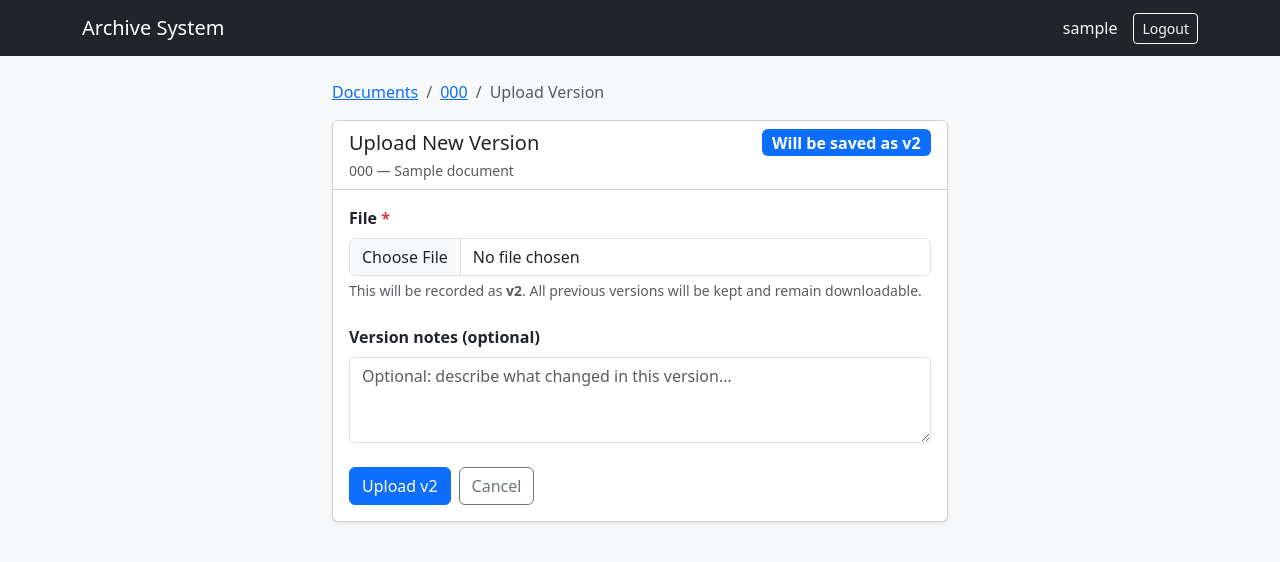
After one commit to Nour-Nasan/Archive-Management-System, a Django app: page /documents/1/upload-version/ in a window 1280 px wide. The commit adds this page. Shown: the top 562 px of the page. Run offline with Django 5.2, Linux system fonts and the light colour scheme; a user stored in the database is signed in; tables that the repository leaves empty hold one stand-in row (values such as "Sample post"); some libraries are stand-ins or nearby versions.

Commit message:
Add document versioning and upload functionality
Replit-Commit-Author: Agent

```diff
--- a/documents/forms.py
+++ b/documents/forms.py
@@ -22,8 +22,29 @@ class DocumentForm(forms.ModelForm):
 
 
 class DocumentFileForm(forms.Form):
+    """Lightweight form used only during document creation for the optional first file."""
     file = forms.FileField(
         required=False,
         widget=forms.ClearableFileInput(attrs={'class': 'form-control'}),
         label='Attach file (optional)',
     )
+
+
+class VersionUploadForm(forms.Form):
+    """Dedicated form for uploading a new document version."""
+    file = forms.FileField(
+        required=True,
+        widget=forms.ClearableFileInput(attrs={'class': 'form-control'}),
+        label='Select file',
+        error_messages={'required': 'Please select a file to upload.'},
+    )
+    notes = forms.CharField(
+        required=False,
+        widget=forms.Textarea(attrs={
+            'class': 'form-control',
+            'rows': 3,
+            'placeholder': 'Optional: describe what changed in this version…',
+        }),
+        label='Version notes (optional)',
+        max_length=1000,
+    )
--- a/documents/models.py
+++ b/documents/models.py
@@ -64,10 +64,11 @@ class DocumentFile(models.Model):
         related_name='uploaded_files'
     )
 
+    notes = models.TextField(blank=True, default='')
     uploaded_at = models.DateTimeField(auto_now_add=True)
 
     class Meta:
-        ordering = ['-uploaded_at']
+        ordering = ['-version']  # newest version first
 
     def __str__(self):
         return f"{self.original_name} - v{self.version}"
--- /dev/null
+++ b/documents/templates/documents/document_upload_version.html
@@ -0,0 +1,80 @@
+<!DOCTYPE html>
+<html lang="en">
+<head>
+    <meta charset="UTF-8">
+    <title>Upload Version | {{ document.title }} | Archive System</title>
+    <link href="https://cdn.jsdelivr.net/npm/bootstrap@5.3.3/dist/css/bootstrap.min.css" rel="stylesheet">
+</head>
+<body class="bg-light">
+
+<nav class="navbar navbar-expand-lg navbar-dark bg-dark mb-4">
+    <div class="container">
+        <a class="navbar-brand" href="#">Archive System</a>
+        <div class="ms-auto d-flex align-items-center gap-3">
+            <span class="text-light">{{ request.user.username }}</span>
+            <a href="{% url 'accounts:logout' %}" class="btn btn-outline-light btn-sm">Logout</a>
+        </div>
+    </div>
+</nav>
+
+<div class="container" style="max-width: 640px;">
+
+    <nav aria-label="breadcrumb" class="mb-3">
+        <ol class="breadcrumb">
+            <li class="breadcrumb-item"><a href="{% url 'documents:document_list' %}">Documents</a></li>
+            <li class="breadcrumb-item"><a href="{% url 'documents:document_detail' document.pk %}">{{ document.document_number }}</a></li>
+            <li class="breadcrumb-item active">Upload Version</li>
+        </ol>
+    </nav>
+
+    <div class="card shadow-sm">
+        <div class="card-header bg-white">
+            <div class="d-flex justify-content-between align-items-center">
+                <h5 class="mb-0">Upload New Version</h5>
+                <span class="badge bg-primary fs-6">Will be saved as v{{ next_version }}</span>
+            </div>
+            <div class="text-muted small mt-1">{{ document.document_number }} — {{ document.title }}</div>
+        </div>
+        <div class="card-body">
+            <form method="post" enctype="multipart/form-data" novalidate>
+                {% csrf_token %}
+
+                <div class="mb-4">
+                    <label class="form-label fw-semibold">
+                        File <span class="text-danger">*</span>
+                    </label>
+                    {{ form.file }}
+                    {% if form.file.errors %}
+                        <div class="text-danger small mt-1">{{ form.file.errors.0 }}</div>
+                    {% endif %}
+                    <div class="form-text">
+                        This will be recorded as <strong>v{{ next_version }}</strong>.
+                        All previous versions will be kept and remain downloadable.
+                    </div>
+                </div>
+
+                <div class="mb-4">
+                    <label class="form-label fw-semibold">{{ form.notes.label }}</label>
+                    {{ form.notes }}
+                    {% if form.notes.errors %}
+                        <div class="text-danger small mt-1">{{ form.notes.errors.0 }}</div>
+                    {% endif %}
+                </div>
+
+                <div class="d-flex gap-2">
+                    <button type="submit" class="btn btn-primary">
+                        Upload v{{ next_version }}
+                    </button>
+                    <a href="{% url 'documents:document_detail' document.pk %}" class="btn btn-outline-secondary">
+                        Cancel
+                    </a>
+                </div>
+            </form>
+        </div>
+    </div>
+
+</div>
+
+<script src="https://cdn.jsdelivr.net/npm/bootstrap@5.3.3/dist/js/bootstrap.bundle.min.js"></script>
+</body>
+</html>
--- a/documents/urls.py
+++ b/documents/urls.py
@@ -9,4 +9,5 @@ urlpatterns = [
     path('<int:pk>/', views.document_detail, name='document_detail'),
     path('<int:pk>/edit/', views.document_edit, name='document_edit'),
     path('<int:pk>/delete/', views.document_delete, name='document_delete'),
+    path('<int:pk>/upload-version/', views.document_upload_version, name='document_upload_version'),
 ]
--- a/documents/views.py
+++ b/documents/views.py
@@ -4,10 +4,25 @@ from django.contrib import messages
 from django.db.models import Q
 from django.shortcuts import render, get_object_or_404, redirect
 
-from .forms import DocumentForm, DocumentFileForm
+from .forms import DocumentForm, DocumentFileForm, VersionUploadForm
 from .models import Document, DocumentFile, Department, DocumentType, DocumentLog
 from .utils import log_action, diff_document
 
+
+# ─── Helpers ──────────────────────────────────────────────────────────────────
+
+def _can_upload(user):
+    """Managers and System Administrators may upload new versions."""
+    return user.is_superuser or user.is_manager()
+
+
+def _next_version(doc):
+    """Return the next safe version number for a document (max existing + 1)."""
+    max_v = doc.files.order_by('-version').values_list('version', flat=True).first()
+    return (max_v or 0) + 1
+
+
+# ─── Document CRUD ────────────────────────────────────────────────────────────
 
 @login_required
 def document_list(request):
@@ -58,8 +73,7 @@ def document_create(request):
 
             uploaded = request.FILES.get('file')
             if uploaded:
-                next_version = (doc.files.order_by('-version')
-                                .values_list('version', flat=True).first() or 0) + 1
+                version = _next_version(doc)
                 DocumentFile.objects.create(
                     document=doc,
                     file=uploaded,
@@ -67,12 +81,12 @@ def document_create(request):
                     file_type=os.path.splitext(uploaded.name)[1].lstrip('.').lower(),
                     file_size=uploaded.size,
                     uploaded_by=request.user,
-                    version=next_version,
+                    version=version,
+                    notes='Initial version uploaded with document.',
                 )
-                # ── Audit: file uploaded with initial create ─────────────
                 log_action(doc, request.user, DocumentLog.ACTION_FILE_UPLOADED,
-                           f'File: {uploaded.name} (v{next_version}, '
-                           f'{uploaded.size} bytes)')
+                           f'File: {uploaded.name} (v{version}, {uploaded.size:,} bytes)\n'
+                           f'Notes: Initial version uploaded with document.')
 
             messages.success(request, 'Document created successfully.')
             return redirect('documents:document_detail', pk=doc.pk)
@@ -93,20 +107,16 @@ def document_detail(request, pk):
         Document.objects.select_related('document_type', 'department', 'created_by'),
         pk=pk,
     )
-    files = doc.files.select_related('uploaded_by').all()
+    # Versions ordered newest first (by version DESC — set in model Meta)
+    versions = doc.files.select_related('uploaded_by').order_by('-version')
 
-    # Movement history — managers and superusers see it; employees also see it
-    # because they already have access to this document (login_required is the gate)
-    logs = (
-        doc.logs
-        .select_related('user')
-        .order_by('-timestamp')
-    )
+    logs = doc.logs.select_related('user').order_by('-timestamp')
 
     return render(request, 'documents/document_detail.html', {
         'document': doc,
-        'files': files,
+        'versions': versions,
         'logs': logs,
+        'can_upload': _can_upload(request.user),
     })
 
 
@@ -129,8 +139,7 @@ def document_edit(request, pk):
         old_status = doc.status
 
         form = DocumentForm(request.POST, instance=doc)
-        file_form = DocumentFileForm(request.POST, request.FILES)
-        if form.is_valid() and file_form.is_valid():
+        if form.is_valid():
             form.save()
             doc.refresh_from_db()
 
@@ -148,46 +157,23 @@ def document_edit(request, pk):
             }
             changes, status_changed = diff_document(old, new_data, doc)
 
-            # ── Audit: edited ────────────────────────────────────────────
             if changes:
                 log_action(doc, request.user, DocumentLog.ACTION_EDITED,
                            '\n'.join(changes))
 
-            # ── Audit: status changed (separate entry for clarity) ────────
             if status_changed:
                 old_label = dict(Document.STATUS_CHOICES).get(old_status, old_status)
                 new_label = doc.get_status_display()
                 log_action(doc, request.user, DocumentLog.ACTION_STATUS_CHANGED,
                            f'Status changed from "{old_label}" to "{new_label}"')
 
-            # ── File upload ──────────────────────────────────────────────
-            uploaded = request.FILES.get('file')
-            if uploaded:
-                next_version = (doc.files.order_by('-version')
-                                .values_list('version', flat=True).first() or 0) + 1
-                DocumentFile.objects.create(
-                    document=doc,
-                    file=uploaded,
-                    original_name=uploaded.name,
-                    file_type=os.path.splitext(uploaded.name)[1].lstrip('.').lower(),
-                    file_size=uploaded.size,
-                    uploaded_by=request.user,
-                    version=next_version,
-                )
-                # ── Audit: new file version ──────────────────────────────
-                log_action(doc, request.user, DocumentLog.ACTION_FILE_UPLOADED,
-                           f'File: {uploaded.name} (v{next_version}, '
-                           f'{uploaded.size} bytes)')
-
             messages.success(request, 'Document updated successfully.')
             return redirect('documents:document_detail', pk=doc.pk)
     else:
         form = DocumentForm(instance=doc)
-        file_form = DocumentFileForm()
 
     return render(request, 'documents/document_form.html', {
         'form': form,
-        'file_form': file_form,
         'action': 'Edit',
         'document': doc,
     })
@@ -197,10 +183,67 @@ def document_edit(request, pk):
 def document_delete(request, pk):
     doc = get_object_or_404(Document, pk=pk)
     if request.method == 'POST':
-        # ── Audit: log BEFORE deletion so we capture the event ───────────
         log_action(doc, request.user, DocumentLog.ACTION_DELETED,
-                   f'Document "{doc.title}" ({doc.document_number}) permanently deleted.')
+                   f'Document "{doc.title}" ({doc.document_number}) permanently deleted '
+                   f'({doc.files.count()} file version(s) removed).')
         doc.delete()
         messages.success(request, 'Document deleted.')
         return redirect('documents:document_list')
     return render(request, 'documents/document_confirm_delete.html', {'document': doc})
+
+
+# ─── Version Upload ────────────────────────────────────────────────────────────
+
+@login_required
+def document_upload_version(request, pk):
+    doc = get_object_or_404(
+        Document.objects.select_related('document_type', 'department'),
+        pk=pk,
+    )
+
+    # Server-side permission: managers and superusers only
+    if not _can_upload(request.user):
+        messages.error(request, 'You do not have permission to upload file versions.')
+        return redirect('documents:document_detail', pk=doc.pk)
+
+    if request.method == 'POST':
+        form = VersionUploadForm(request.POST, request.FILES)
+        if form.is_valid():
+            uploaded = form.cleaned_data['file']
+            notes = form.cleaned_data.get('notes', '').strip()
+            version = _next_version(doc)
+
+            DocumentFile.objects.create(
+                document=doc,
+                file=uploaded,
+                original_name=uploaded.name,
+                file_type=os.path.splitext(uploaded.name)[1].lstrip('.').lower(),
+                file_size=uploaded.size,
+                uploaded_by=request.user,
+                version=version,
+                notes=notes,
+            )
+
+            # ── Audit log ─────────────────────────────────────────────────
+            log_detail_parts = [
+                f'File: {uploaded.name}',
+                f'Version: v{version}',
+                f'Size: {uploaded.size:,} bytes',
+            ]
+            if notes:
+                log_detail_parts.append(f'Notes: {notes}')
+            log_action(doc, request.user, DocumentLog.ACTION_FILE_UPLOADED,
+                       '\n'.join(log_detail_parts))
+
+            messages.success(request,
+                             f'Version v{version} uploaded successfully: {uploaded.name}')
+            return redirect('documents:document_detail', pk=doc.pk)
+    else:
+        form = VersionUploadForm()
+
+    next_ver = _next_version(doc)
+    return render(request, 'documents/document_upload_version.html', {
+        'document': doc,
+        'form': form,
+        'next_version': next_ver,
+    })
```
Also changed, not shown: documents/templates/documents/document_detail.html (+52 -21 lines), documents/templates/documents/document_form.html (+13 -4 lines), documents/migrations/0003_alter_documentfile_options_documentfile_notes.py (added).
